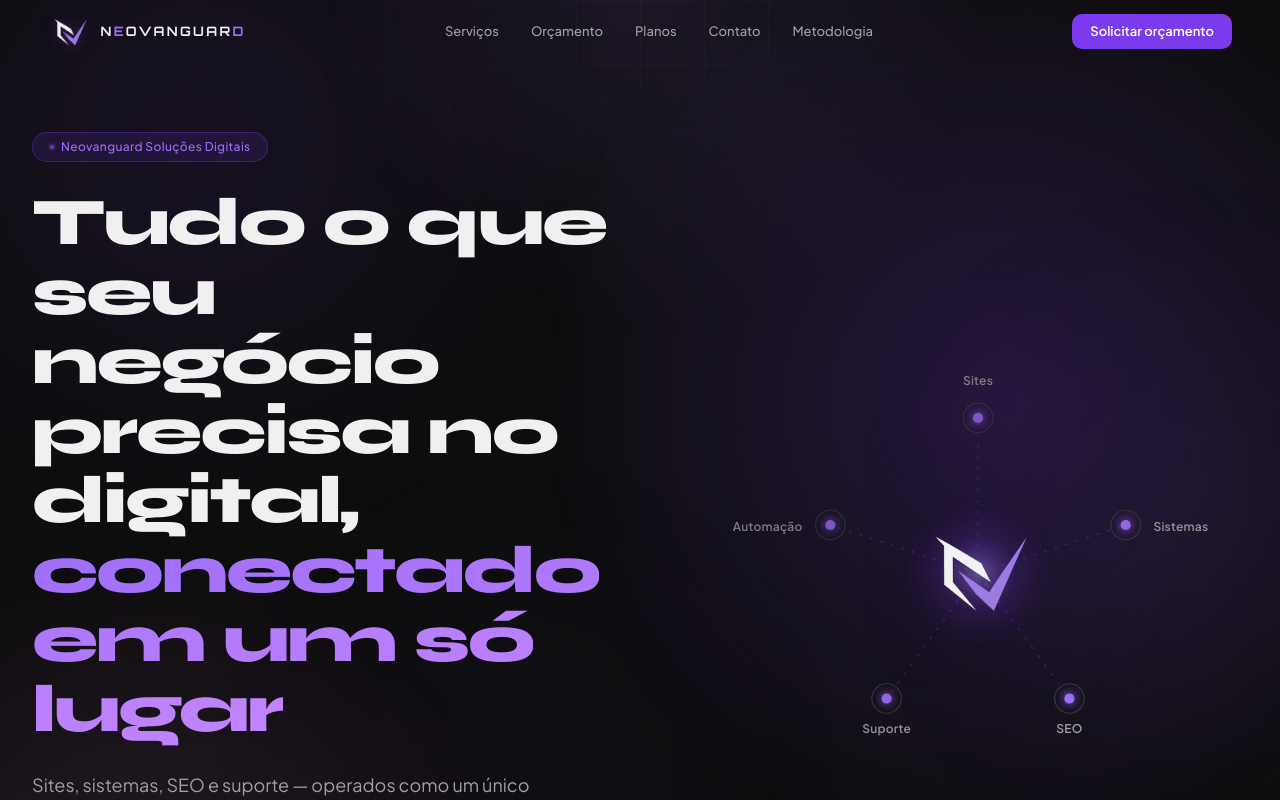
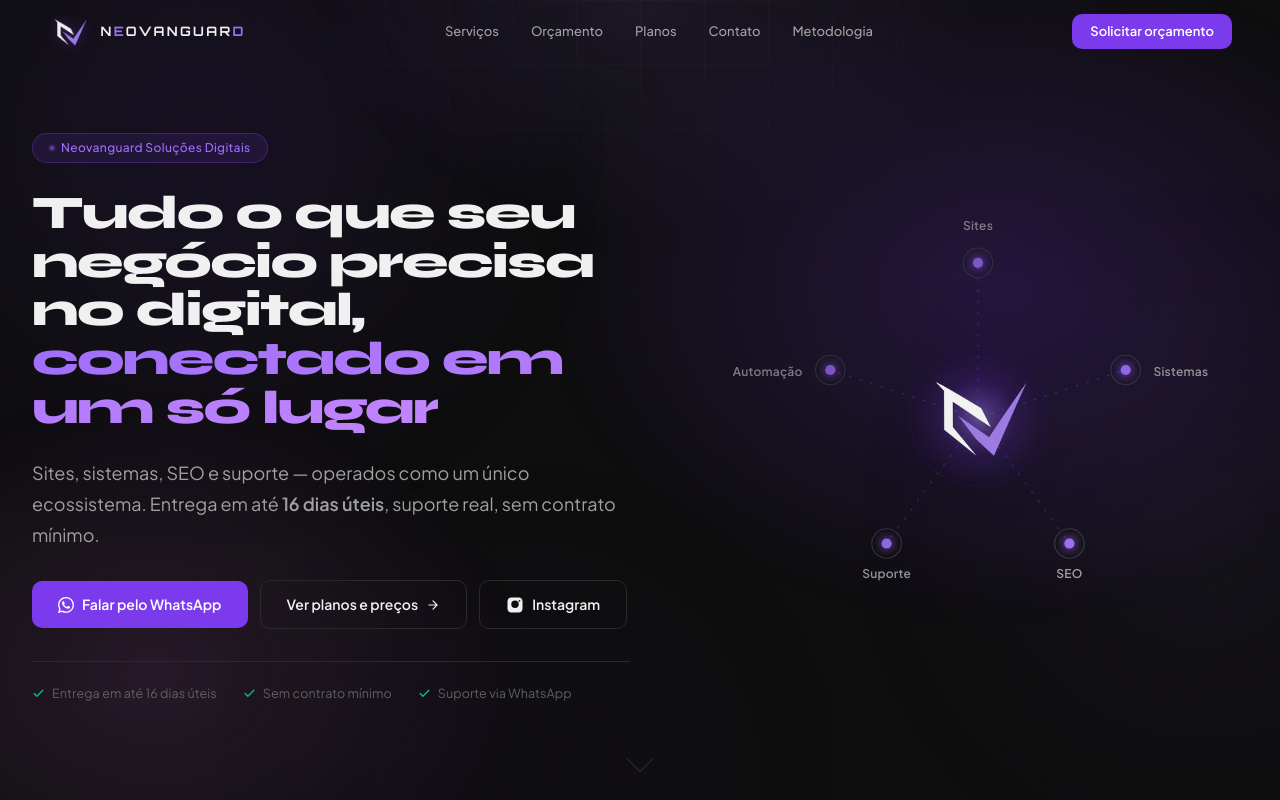
Before and after one commit to NEOpisa/NVGHUB, a Next.js app: page / in a window 1280 px wide. Shown: the top 800 px of the page. Built offline with nearby package versions, Linux system fonts and the light colour scheme.

Commit message:
Update globals.css

```diff
--- a/src/app/globals.css
+++ b/src/app/globals.css
@@ -345,7 +345,7 @@ html {
 }
 .hero-h1 {
   font-family: var(--font-display); font-weight: 800;
-  font-size: clamp(2.25rem, 4.6vw + 0.5rem, 4.25rem);
+  font-size: clamp(1.58rem, 3.22vw + 0.35rem, 2.98rem);
   line-height: 1.04; letter-spacing: -0.035em;
   color: var(--text-primary); max-width: 16ch;
 }
```
